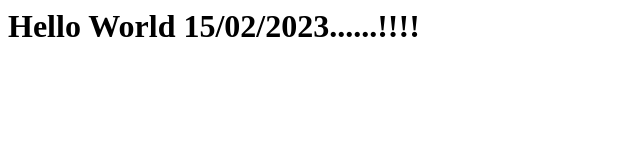
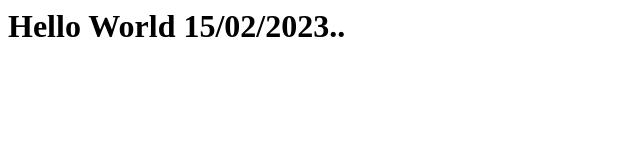
Before and after one commit to Prajoti-27/index.html, a plain HTML site: page index.html in a window 1280 px wide. Shown: the full height of the page, 0-640 px from the left. Drawn offline with Linux system fonts and the light colour scheme.

Commit message:
5th commit

```diff
--- a/index.html
+++ b/index.html
@@ -1,3 +1,3 @@
 <h1>
-Hello World  15/02/2023......!!!!
+Hello World  15/02/2023..
 <h1/>
```
